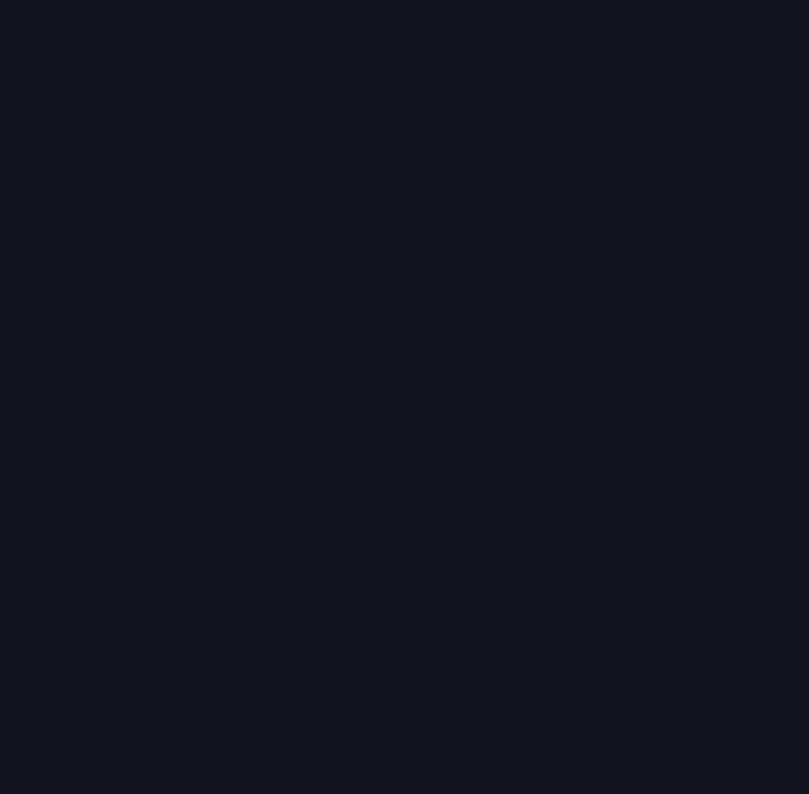
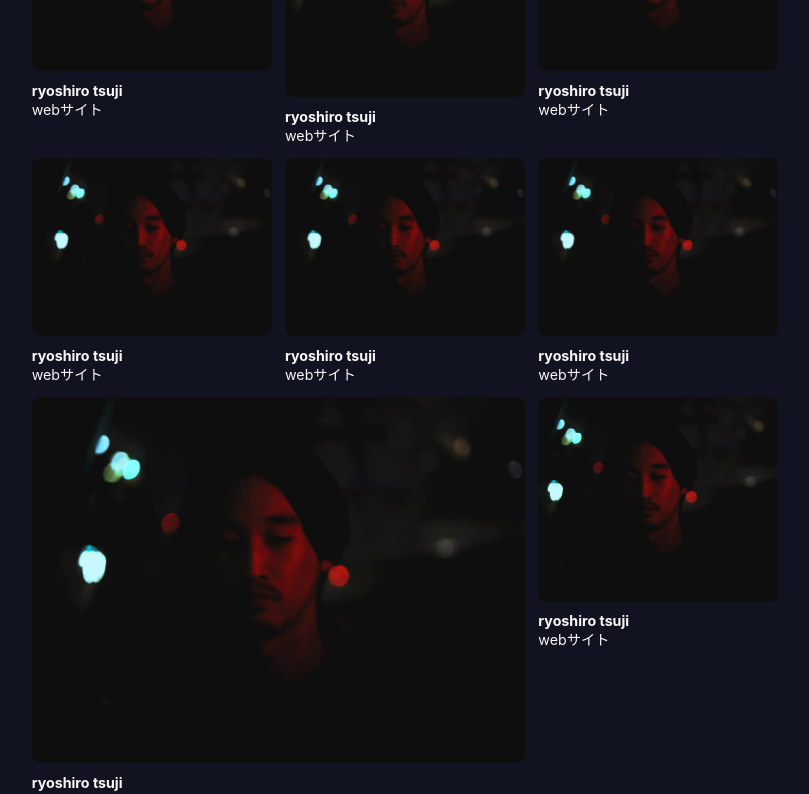
Before and after one commit to komosyu4649/komosyu, a Next.js app: page /works in a window 1280 px wide. Shown: the part 1380-2174 px from the top of the page, without its empty margins (235-1044 px from the left). Before the commit the page ends 1227 px from the top, so only its background shows below. Built offline with nearby package versions, Linux system fonts and the light colour scheme.

Commit message:
wip: works

```diff
--- a/comoponents/WorksMain.tsx
+++ b/comoponents/WorksMain.tsx
@@ -39,12 +39,60 @@ const WorksMain = () => {
       name: 'ryoshiro tsuji',
       type: 'webサイト',
     },
+    {
+      src: '/asset/img/common/komosyu.jpg',
+      name: 'ryoshiro tsuji',
+      type: 'webサイト',
+    },
+    {
+      src: '/asset/img/common/komosyu.jpg',
+      name: 'ryoshiro tsuji',
+      type: 'webサイト',
+    },
+    {
+      src: '/asset/img/common/komosyu.jpg',
+      name: 'ryoshiro tsuji',
+      type: 'webサイト',
+    },
+    {
+      src: '/asset/img/common/komosyu.jpg',
+      name: 'ryoshiro tsuji',
+      type: 'webサイト',
+    },
+    {
+      src: '/asset/img/common/komosyu.jpg',
+      name: 'ryoshiro tsuji',
+      type: 'webサイト',
+    },
+    {
+      src: '/asset/img/common/komosyu.jpg',
+      name: 'ryoshiro tsuji',
+      type: 'webサイト',
+    },
+    {
+      src: '/asset/img/common/komosyu.jpg',
+      name: 'ryoshiro tsuji',
+      type: 'webサイト',
+    },
+    {
+      src: '/asset/img/common/komosyu.jpg',
+      name: 'ryoshiro tsuji',
+      type: 'webサイト',
+    },
+    {
+      src: '/asset/img/common/komosyu.jpg',
+      name: 'ryoshiro tsuji',
+      type: 'webサイト',
+    },
   ]
   return (
     <div className={style.container}>
       <ul className={style.list}>
-        {worksItems.map((worksItem, index) => (
-          <li className={style.item}>
+        {worksItems.map(
+          (worksItem, index) => (
+            console.log(index),
+            (
+              <li className={style.item} key={index}>
                 <div className={`${styleImg.default} ${style.itemImg}`}>
                   <Image
                     src={worksItem.src}
@@ -53,17 +101,23 @@ const WorksMain = () => {
                     layout="responsive"
                     objectFit="cover"
                     // objectFit="contain"
-                width={index === 3 ? '556' : '270'}
-                height={index === 3 ? '473' : '200'}
+                    width={index % 6 === 3 ? '556' : '270'}
+                    height={index % 6 === 3 ? '473' : '200'}
                   />
                   {/* <img src={worksItem.src} alt="" className="" /> */}
                 </div>
                 <div className={style.itemContent}>
-              <span className={style.itemContentName}>{worksItem.name}</span>
-              <span className={style.itemContentType}>{worksItem.type}</span>
+                  <span className={style.itemContentName}>
+                    {worksItem.name}
+                  </span>
+                  <span className={style.itemContentType}>
+                    {worksItem.type}
+                  </span>
                 </div>
               </li>
-        ))}
+            )
+          )
+        )}
       </ul>
     </div>
   )
--- a/styles/WorksMain.module.scss
+++ b/styles/WorksMain.module.scss
@@ -4,8 +4,15 @@
   gap: 1.5rem;
 }
 .item {
-  &:nth-child(4) {
+  &:nth-child(11n + 4) {
     grid-column: 1/3;
+    grid-row: span 2;
+  }
+  &:nth-child(11n + 7) {
+    grid-row: span 2;
+  }
+  &:nth-child(11n + 8) {
+    grid-column: 2/4;
     grid-row: span 2;
   }
 }
```
Lines whose indentation alone changed are shown as unchanged.
